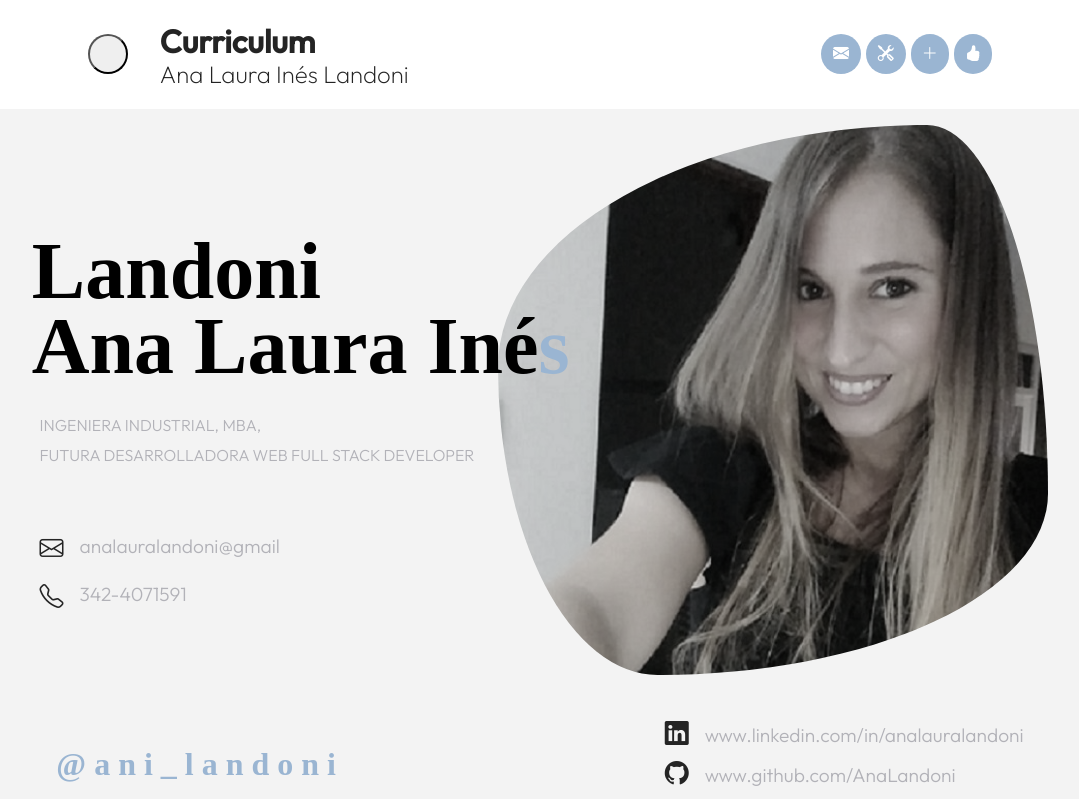
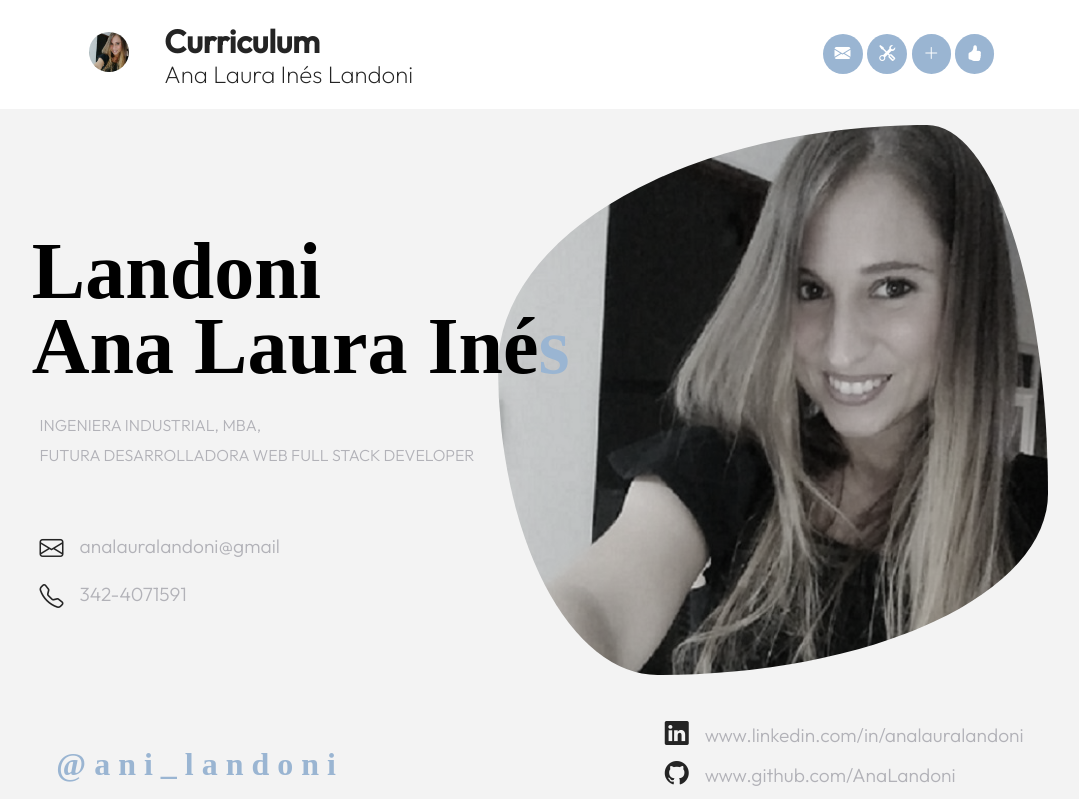
Before and after one commit to AnaLandoni/Portfolio, a React (Vite) app in the folder portfolio/: page / in a window 1280 px wide. Shown: the top 799 px of the page, without its empty margins (100-1179 px from the left). Built offline with nearby package versions, Linux system fonts and the light colour scheme; a web font is replaced by a local one.

Commit message:
evaluacion final segundo commit

```diff
--- a/portfolio/package.json
+++ b/portfolio/package.json
@@ -9,8 +9,12 @@
     "preview": "vite preview"
   },
   "dependencies": {
+    "@chakra-ui/react": "^2.5.1",
+    "@emotion/react": "^11.10.6",
+    "@emotion/styled": "^11.10.6",
     "bootstrap": "^5.2.3",
     "bootstrap-icons": "^1.10.3",
+    "framer-motion": "^9.0.4",
     "react": "^18.2.0",
     "react-bootstrap": "^2.7.1",
     "react-dom": "^18.2.0",
--- a/portfolio/src/App.jsx
+++ b/portfolio/src/App.jsx
@@ -11,7 +11,8 @@ import { Section5 } from './Components/Section5';
 import { Formulario } from './Components/Formulario';
 import { Footer } from './Components/Footer';
 import { Navbar } from './Components/Navbar';
-import {Routes, Route} from 'react-router-dom'
+import {Routes, Route} from 'react-router-dom';
+
 
 function App() {
   return (
--- a/portfolio/src/Components/Navbar/Navbar.css
+++ b/portfolio/src/Components/Navbar/Navbar.css
@@ -56,6 +56,12 @@
     color: white;
     font-size: 1rem;
 }
+
+.fotouser{
+    max-width: 40px;
+    border-radius: 100px;
+    border: solid white;
+}
 @media(max-width: 750px){
     .NombreLink>h1{
         display: none;
--- a/portfolio/src/Components/Navbar/index.jsx
+++ b/portfolio/src/Components/Navbar/index.jsx
@@ -1,6 +1,6 @@
 import React from "react";
 import './Navbar.css'
-/* import Fotobtn from './assets/FotoperfilIconochica.jpg' */
+import Fotobtn from '../Header/assets/FotoPerfilchica.jpg'
 import { NavLink } from "react-router-dom";
 
 const Navbar = () => {
@@ -9,7 +9,7 @@ const Navbar = () => {
         <div className="Navbar">
             <div className="logo">
                 <NavLink to='/'>
-                    <button className="Fotoperfilchica"></button>
+                    <img src={Fotobtn} alt="fotouser" className="fotouser"/>
                 </NavLink>
                 <div className="NombreLink">
                     <h1>Curriculum</h1>
--- a/portfolio/src/main.jsx
+++ b/portfolio/src/main.jsx
@@ -6,8 +6,11 @@ import './index.css'
 import {BrowserRouter} from 'react-router-dom'
 
 
+
 ReactDOM.createRoot(document.getElementById('root')).render(
   <React.StrictMode>
+
+
       <BrowserRouter>
         <App />
       </BrowserRouter>
```
Also changed, not shown: 1 other file (tests, documents, lock files or other folders).
